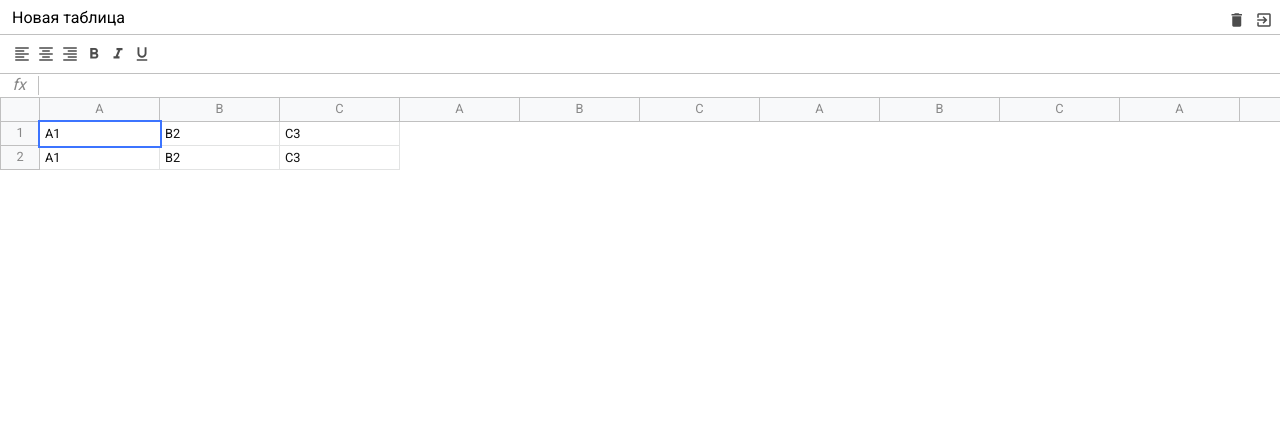
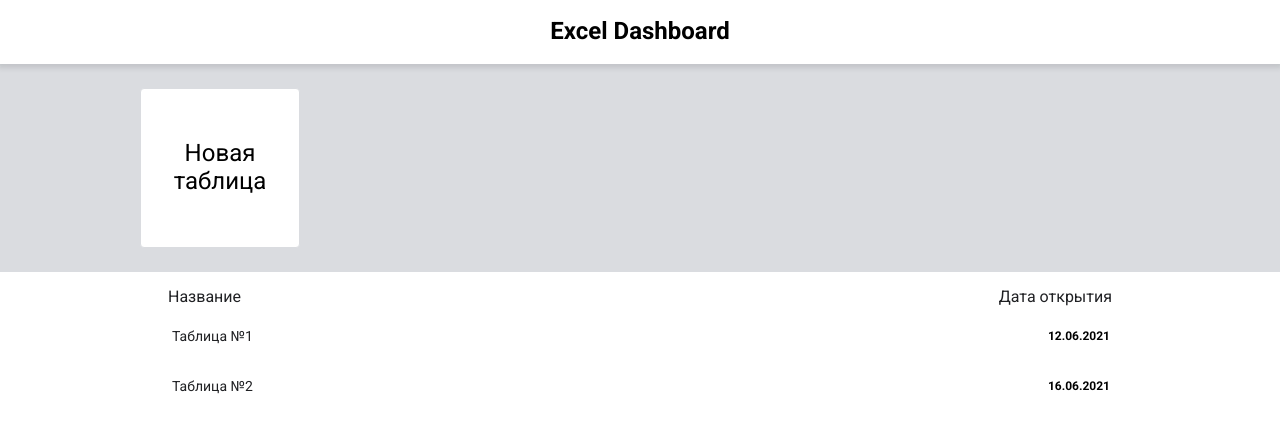
Before and after one commit to AntoninaTrapsh/Excel-on-Vanilla-JS, a website built with webpack: page src/index.html in a window 1280 px wide. Built offline with nearby package versions, Linux system fonts and the light colour scheme; a web font is replaced by a local one.

Commit message:
main page styles

```diff
--- a/src/index.html
+++ b/src/index.html
@@ -13,188 +13,33 @@
 <body>
 <div id="app" class="container">
 
-    <div class="excel">
+  <div class="db__header">
+      <h1>Excel Dashboard</h1>
+  </div>
+  <div class="db__new">
+      <div class="db__view">
+          <a href="#" class="db__create">
+              Новая <br/> таблица
+          </a>
+      </div>
+  </div>
+  <div class="db__table db__view">
+      <div class="db__list-header">
+          <span>Название</span>
+          <span>Дата открытия</span>
+      </div>
 
-        <div class="excel__header">
-
-            <input type="text" class="input" value="Новая таблица" />
-
-            <div>
-
-                <div class="button">
-                    <i class="material-icons">delete</i>
-                </div>
-
-                <div class="button">
-                    <i class="material-icons">exit_to_app</i>
-                </div>
-
-            </div>
-
-        </div>
-
-        <div class="excel__toolbar">
-
-            <div class="button">
-                <i class="material-icons">format_align_left</i>
-            </div>
-
-            <div class="button">
-                <i class="material-icons">format_align_center</i>
-            </div>
-
-            <div class="button">
-                <i class="material-icons">format_align_right</i>
-            </div>
-
-            <div class="button">
-                <i class="material-icons">format_bold</i>
-            </div>
-
-            <div class="button">
-                <i class="material-icons">format_italic</i>
-            </div>
-
-            <div class="button">
-                <i class="material-icons">format_underlined</i>
-            </div>
-
-        </div>
-
-        <div class="excel__formula">
-            <div class="info">fx</div>
-            <div class="input" contenteditable spellcheck="false"></div>
-        </div>
-
-        <div class="excel__table">
-
-            <div class="row">
-
-                <div class="row-info"></div>
-
-                <div class="row-data">
-                    <div class="column">
-                        A
-                    </div>
-                    <div class="column">
-                        B
-                    </div>
-                    <div class="column">
-                        C
-                    </div>
-                    <div class="column">
-                        A
-                    </div>
-                    <div class="column">
-                        B
-                    </div>
-                    <div class="column">
-                        C
-                    </div>
-                    <div class="column">
-                        A
-                    </div>
-                    <div class="column">
-                        B
-                    </div>
-                    <div class="column">
-                        C
-                    </div>
-                    <div class="column">
-                        A
-                    </div>
-                    <div class="column">
-                        B
-                    </div>
-                    <div class="column">
-                        C
-                    </div>
-                    <div class="column">
-                        A
-                    </div>
-                    <div class="column">
-                        B
-                    </div>
-                    <div class="column">
-                        C
-                    </div>
-                    <div class="column">
-                        A
-                    </div>
-                    <div class="column">
-                        B
-                    </div>
-                    <div class="column">
-                        C
-                    </div>
-                    <div class="column">
-                        A
-                    </div>
-                    <div class="column">
-                        B
-                    </div>
-                    <div class="column">
-                        C
-                    </div>
-                    <div class="column">
-                        A
-                    </div>
-                    <div class="column">
-                        B
-                    </div>
-                    <div class="column">
-                        C
-                    </div>
-                    <div class="column">
-                        A
-                    </div>
-                    <div class="column">
-                        B
-                    </div>
-                    <div class="column">
-                        C
-                    </div>
-                    <div class="column">
-                        A
-                    </div>
-                    <div class="column">
-                        B
-                    </div>
-                    <div class="column">
-                        C
-                    </div>
-
-                </div>
-
-            </div>
-
-            <div class="row">
-                <div class="row-info">
-                    1
-                </div>
-
-                <div class="row-data">
-                    <div class="cell selected" contenteditable="">A1</div>
-                    <div class="cell" contenteditable="">B2</div>
-                    <div class="cell" contenteditable="">C3</div>
-                </div>
-            </div>
-
-            <div class="row">
-                <div class="row-info">
-                    2
-                </div>
-
-                <div class="row-data">
-                    <div class="cell">A1</div>
-                    <div class="cell">B2</div>
-                    <div class="cell">C3</div>
-                </div>
-            </div>
-
-        </div>
-
-    </div>
+      <ul class="db__list">
+          <li class="db__record">
+              <a href="#">Таблица №1</a>
+              <strong>12.06.2021</strong>
+          </li>
+          <li class="db__record">
+              <a href="#">Таблица №2</a>
+              <strong>16.06.2021</strong>
+          </li>
+      </ul>
+  </div>
 
 </div>
 </body>
--- a/src/scss/_mixins.scss
+++ b/src/scss/_mixins.scss
@@ -20,3 +20,9 @@
     cursor: pointer;
   }
 }
+
+@mixin clear-list() {
+  list-style: none;
+  margin: 0;
+  padding: 0;
+}
--- a/src/scss/_variables.scss
+++ b/src/scss/_variables.scss
@@ -4,4 +4,5 @@ $formula-height: 24px;
 $info-cell-width: 40px;
 $row-height: 24px;
 $cell-width: 120px;
+$db-header-height: 64px;
 $border-color: #c0c0c0;
--- /dev/null
+++ b/src/scss/dashboard.scss
@@ -0,0 +1,92 @@
+@import "variables";
+@import "mixins";
+
+
+.db {
+  &__header {
+    position: fixed;
+    left: 0;
+    right: 0;
+    top: 0;
+    height: $db-header-height;
+    display: flex;
+    align-items: center;
+    justify-content: center;
+    background: #fff;
+    box-shadow: 0 2px 5px 2px rgba(60, 64, 67, 0.15);
+    z-index: 1000;
+  }
+
+  &__new {
+    margin-top: $db-header-height;
+    padding: 1.5rem;
+    background: #dadce0;
+  }
+
+  &__create {
+    width: 160px;
+    height: 160px;
+    border-radius: 4px;
+    border: 1px solid #dadce0;
+    background: #fff;
+    display: flex;
+    justify-content: center;
+    align-items: center;
+    font-size: 1.5rem;
+    text-decoration: none;
+    color: #000;
+    text-align: center;
+
+    &:hover {
+      cursor: pointer;
+      color: green;
+      border-color: green;
+    }
+  }
+
+  &__view {
+    max-width: 1000px;
+    margin: 0 auto;
+  }
+  &__table {
+    padding: 1rem;
+  }
+
+  &__list-header {
+    display: flex;
+    justify-content: space-between;
+    color: #202124;
+    font-weight: 500;
+    font-size: 16px;
+    margin-bottom: 10px;
+    padding: 0 12px;
+  }
+
+  &__list {
+    @include clear-list();
+  }
+
+  &__record {
+    display: flex;
+    justify-content: space-between;
+    align-items: center;
+    padding: 12px 14px 12px 16px;
+    margin-bottom: 10px;
+
+    &:hover {
+      background: #e6f4ea;
+      border-radius: 25px;
+    }
+
+    a {
+      text-decoration: none;
+      cursor: pointer;
+      color: #202124;
+      font-size: 14px;
+
+      &:hover {
+        text-decoration: underline;
+      }
+    }
+  }
+}
--- a/src/scss/index.scss
+++ b/src/scss/index.scss
@@ -5,6 +5,7 @@
 @import "toolbar";
 @import "formula";
 @import "table";
+@import "dashboard";
 
 * {
   margin: 0;
```
Also changed, not shown: src/assets/excel.html (added, +201 -0 lines).
